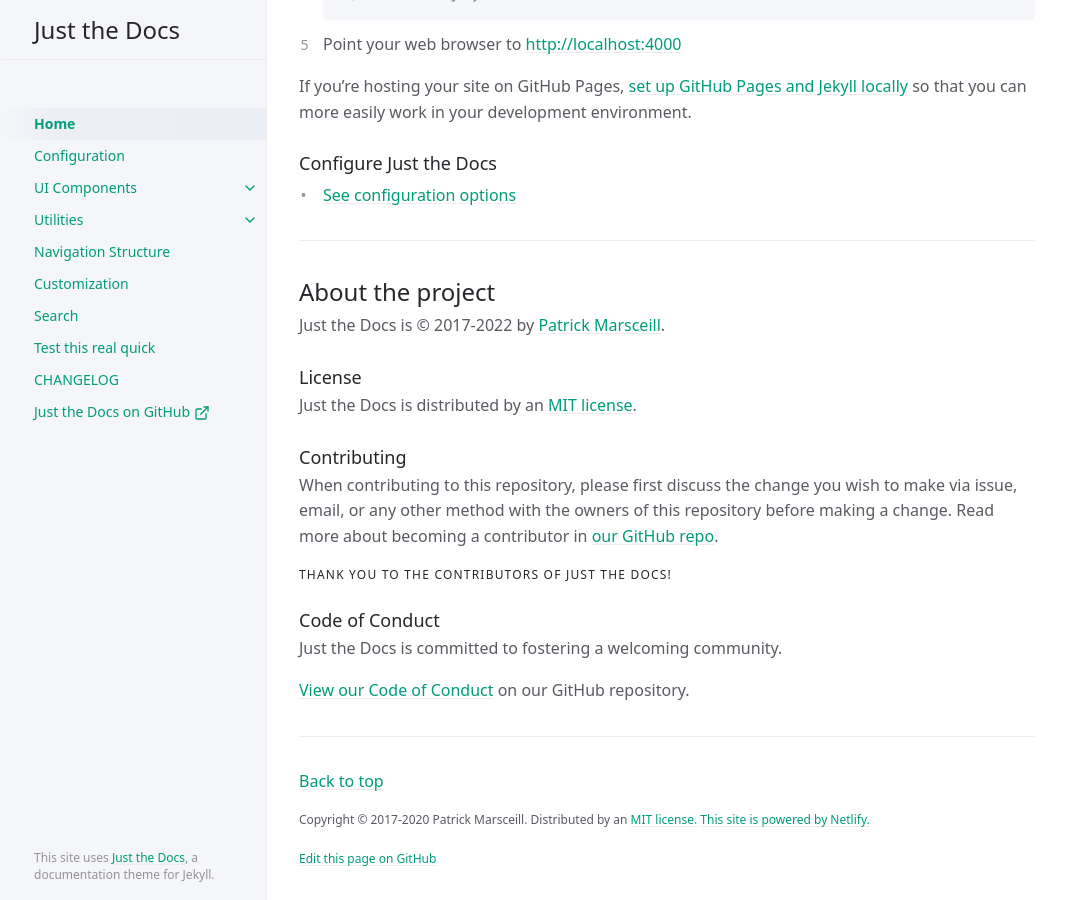
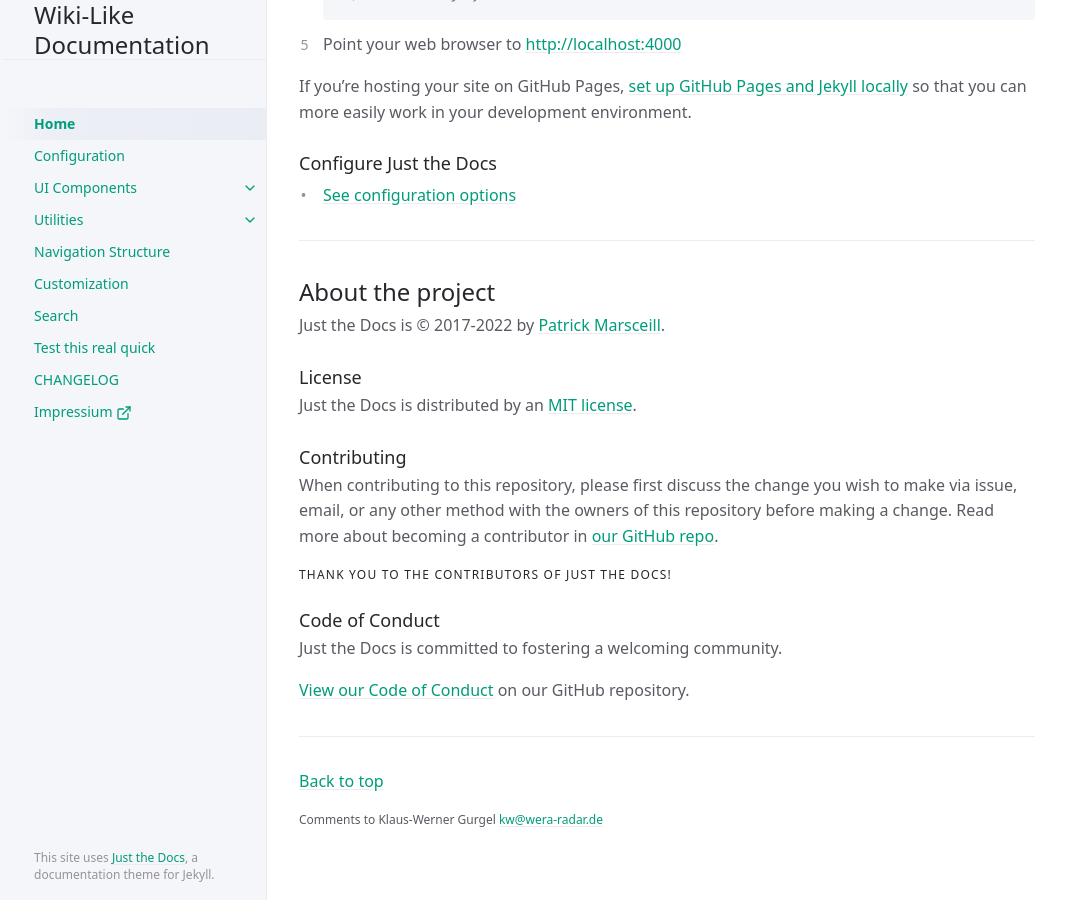
Before and after one commit to ducviet1234/ducviet1234, a Jekyll site: the page built from index.md, in a window 1280 px wide and 900 px high, scrolled down 1817 px. Shown: the whole window, without its empty margins (105-1171 px from the left). Built offline with Jekyll 4.4.1, drawn with Linux system fonts in a browser that asks for light colours; some of the changed text lies outside the part shown.

Commit message:
Update footer & external links

```diff
--- a/_config.yml
+++ b/_config.yml
@@ -13,8 +13,8 @@
 # you will see them accessed via {{ site.title }}, {{ site.github_repo }}, and so on.
 # You can create any custom variable you would like, and they will be accessible
 # in the templates via {{ site.myvariable }}.
-title: Just the Docs
-description: A Jekyll theme for documentation
+title: Wiki-Like Documentation
+description: A demo for wiki-like docs
 baseurl: "/" # the subpath of your site, e.g. /blog
 url: "https://ducviet1234.github.io" # the base hostname & protocol for your site, e.g. http://example.com
 
@@ -88,8 +88,8 @@ heading_anchors: true
 
 # Aux links for the upper right navigation
 aux_links:
-  "Just the Docs on GitHub":
-    - "//github.com/just-the-docs/just-the-docs"
+  # "Just the Docs on GitHub":
+  #   - "//github.com/just-the-docs/just-the-docs"
 
 # Makes Aux links open in a new tab. Default is false
 aux_links_new_tab: false
@@ -100,8 +100,8 @@ nav_sort: case_sensitive # Capital letters sorted before lowercase
 
 # External navigation links
 nav_external_links:
-  - title: Just the Docs on GitHub
-    url: https://github.com/just-the-docs/just-the-docs
+  - title: Impressium
+    url: impressum.shtml
 
 # Footer content
 # appears at the bottom of every page's main content
@@ -110,7 +110,7 @@ nav_external_links:
 back_to_top: true
 back_to_top_text: "Back to top"
 
-footer_content: "Copyright &copy; 2017-2020 Patrick Marsceill. Distributed by an <a href=\"https://github.com/just-the-docs/just-the-docs/tree/main/LICENSE.txt\">MIT license.</a> <a href=\"https://www.netlify.com/\">This site is powered by Netlify.</a>"
+footer_content: "Comments to Klaus-Werner Gurgel <a href=\"mailto:kw@wera-radar.de\">kw@wera-radar.de</a>"
 
 # Footer last edited timestamp
 last_edit_timestamp: true # show or hide edit time - page must have `last_modified_date` defined in the frontmatter
@@ -119,7 +119,7 @@ last_edit_time_format: "%b %e %Y at %I:%M %p" # uses ruby's time format: https:/
 
 
 # Footer "Edit this page on GitHub" link text
-gh_edit_link: true # show or hide edit this page link
+gh_edit_link: false # show or hide edit this page link
 gh_edit_link_text: "Edit this page on GitHub"
 gh_edit_repository: "https://github.com/just-the-docs/just-the-docs" # the github URL for your repo
 gh_edit_branch: "main" # the branch that your docs is served from
```
